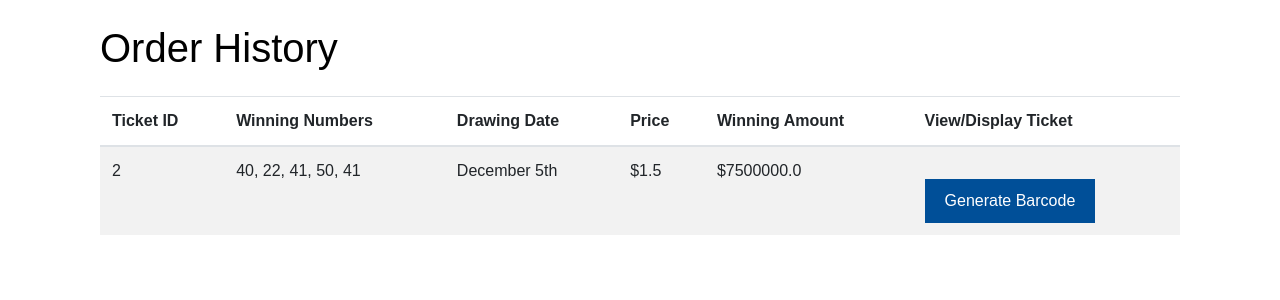
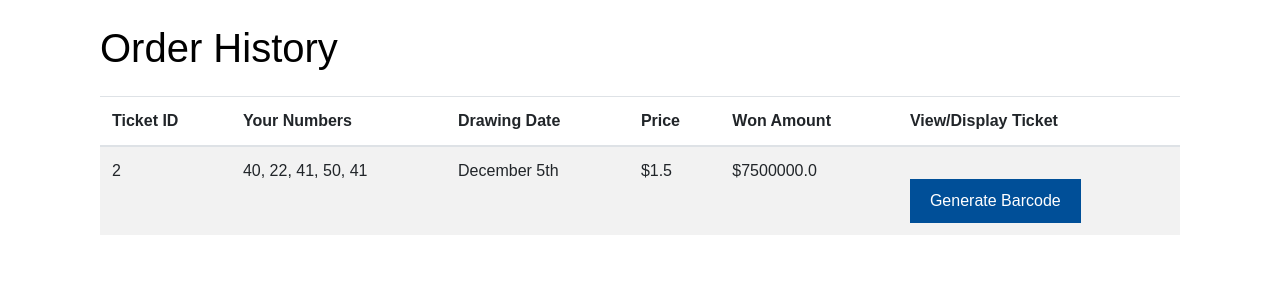
Before and after one commit to sreyesav/lottery, a Flask app: page /order-history in a window 1280 px wide. Shown: the part 81-381 px from the top of the page. Run offline with Flask 3, Linux system fonts and the light colour scheme; a user stored in the database is signed in; some libraries are stand-ins or nearby versions.

Commit message:
few changes in order.html

```diff
--- a/website/__init__.py
+++ b/website/__init__.py
@@ -14,7 +14,7 @@ def create_app():
 
     from .views import views
     from .auth import auth
-    from .models import User, TicketSales, LotteryTicket, Lottery, PurchaseHistory  # Add the LPS models here
+    from .models import User, TicketSales, LotteryTicket, Lottery
 
     app.register_blueprint(views, url_prefix='/')
     app.register_blueprint(auth, url_prefix='/')
--- a/website/models.py
+++ b/website/models.py
@@ -42,9 +42,3 @@ class Lottery(db.Model):
 class TicketSales(db.Model):
     id = db.Column(db.Integer, primary_key=True)
     total_tickets = db.Column(db.Integer, nullable=False, default=0)
-
-class PurchaseHistory(db.Model):
-    id = db.Column(db.Integer, primary_key=True)
-    user_id = db.Column(db.Integer, db.ForeignKey('user.id'))
-    ticket_id = db.Column(db.Integer, db.ForeignKey('lottery_ticket.id'))
-    date_purchased = db.Column(db.DateTime(timezone=True), default=func.now())
--- a/website/templates/order.html
+++ b/website/templates/order.html
@@ -11,10 +11,10 @@
                 <thead>
                     <tr>
                         <th>Ticket ID</th>
-                        <th>Winning Numbers</th>
+                        <th>Your Numbers</th>
                         <th>Drawing Date</th>
                         <th>Price</th>
-                        <th>Winning Amount</th>
+                        <th>Won Amount</th>
                         <th>View/Display Ticket</th>
                     </tr>
                 </thead>
```
Also changed, not shown: instance/database.db.
